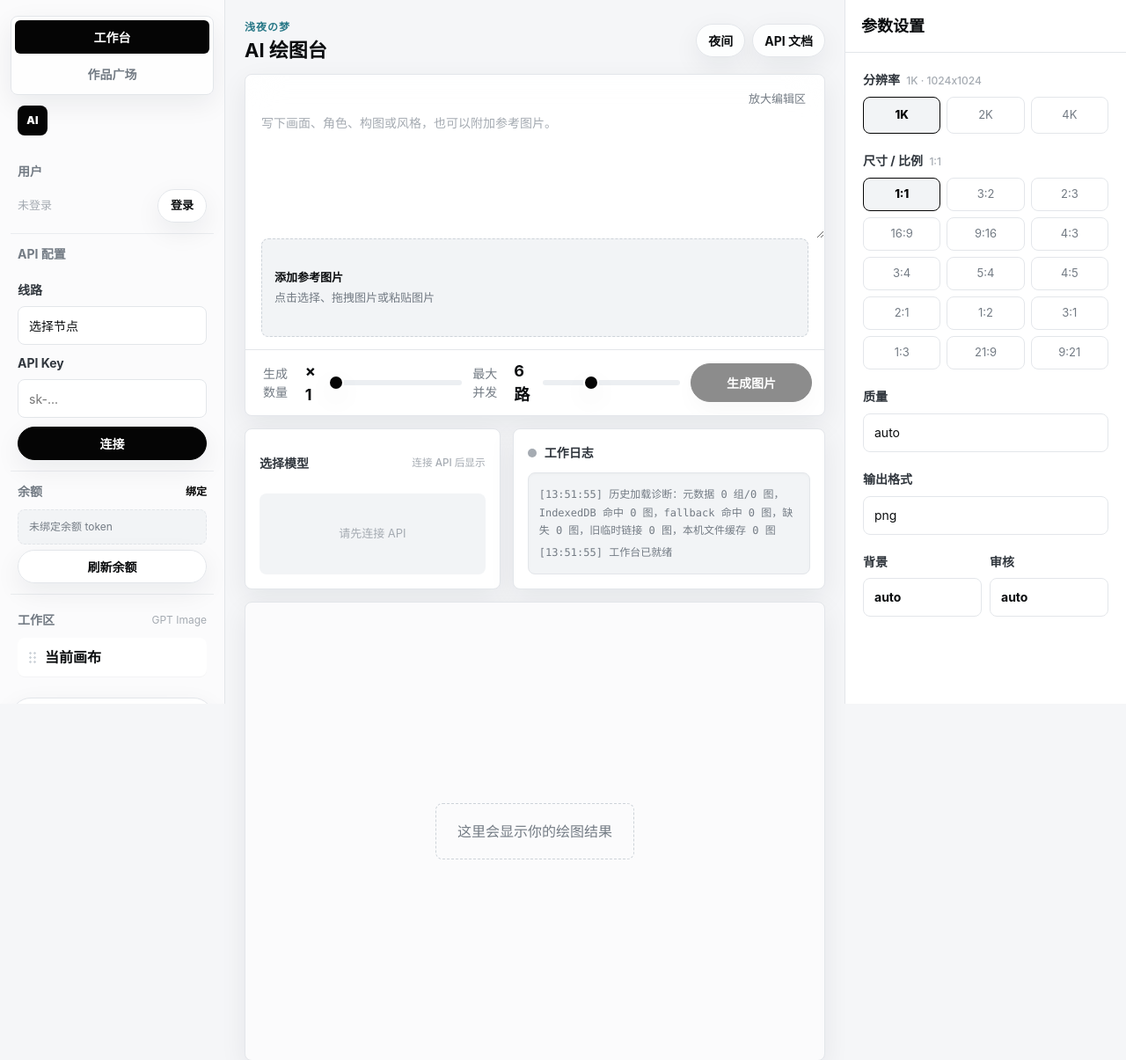
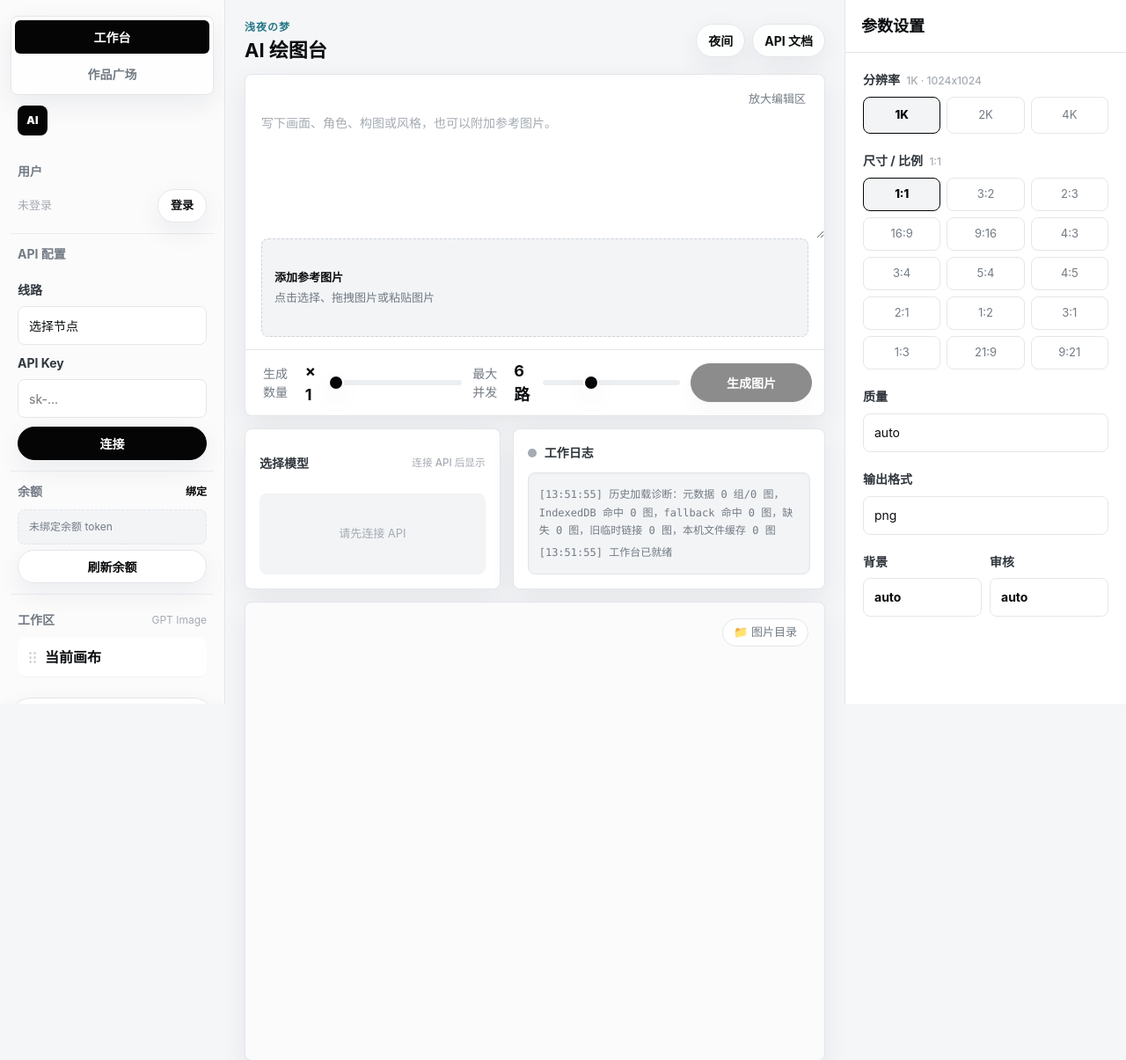
Before and after one commit to 1803233552/ai-art-gallery-studio, a FastAPI app: template app/templates/play.html in a window 1280 px wide. Shown: the top 1205 px of the page at 88% size. Run offline with FastAPI, Linux system fonts and the light colour scheme; the template is opened without the code that fills it, so the values that code supplies are empty; parts of the project's set-up code (start-up, migrations or seed data) failed here and were passed over; some libraries are stand-ins or nearby versions.

Commit message:
Add local history folder shortcut

```diff
--- a/app/routers/history.py
+++ b/app/routers/history.py
@@ -4,7 +4,9 @@ import asyncio
 import json
 import logging
 import os
+import subprocess
 import shutil
+import sys
 import time
 import random
 from pathlib import Path
@@ -274,6 +276,24 @@ async def save_local_batch(request: Request):
 async def list_local_history(request: Request):
     _require_local_history(request)
     return {"success": True, "data": _read_local_manifest()}
+
+
+@router.post("/local/open-dir")
+async def open_local_history_dir(request: Request):
+    """打开本机历史图片目录，便于桌面版用户直接查看原图。"""
+    _require_local_history(request)
+    root = _local_root()
+    try:
+        if os.name == "nt":
+            os.startfile(str(root))  # type: ignore[attr-defined]
+        elif sys.platform == "darwin":
+            subprocess.Popen(["open", str(root)])
+        else:
+            subprocess.Popen(["xdg-open", str(root)])
+    except Exception as exc:
+        log.warning("打开本机历史图片目录失败 path=%s error=%s", root, exc)
+        raise HTTPException(500, f"打开目录失败：{exc}") from exc
+    return {"success": True, "path": str(root)}
 
 
 @router.get("/local/image/{batch_id}/{filename}")
--- a/app/static/css/play.css
+++ b/app/static/css/play.css
@@ -219,12 +219,14 @@
 .r-actions button:hover { background:var(--bg-card-solid); transform:scale(1.15); }
 
 /* ---- History toolbar & date controls ---- */
-.r-toolbar { display:flex; justify-content:flex-end; margin-bottom:8px; }
+.r-toolbar { display:flex; justify-content:flex-end; gap:8px; margin-bottom:8px; }
+.r-open-local-dir,
 .r-clear-all {
     padding:6px 14px; border:1px solid var(--border); border-radius:10px;
     background:transparent; color:var(--text-soft); cursor:pointer; font-size:13px;
     transition:all .2s;
 }
+.r-open-local-dir:hover { background:var(--bg-card-solid); color:var(--text); }
 .r-clear-all:hover { background:#ff3b30; color:#fff; border-color:#ff3b30; }
 .rg-date-head {
     display:flex; align-items:center; justify-content:space-between;
@@ -1590,9 +1592,11 @@ html.dark .pg {
 .r-toolbar {
     display: flex;
     justify-content: flex-end;
+    gap: 8px;
     margin-bottom: 10px;
 }
 
+.r-open-local-dir,
 .r-clear-all {
     min-height: 32px;
     border: 1px solid var(--line);
@@ -1603,6 +1607,12 @@ html.dark .pg {
     font: inherit;
     font-size: 13px;
     cursor: pointer;
+}
+
+.r-open-local-dir:hover {
+    border-color: color-mix(in srgb, var(--accent) 34%, var(--line));
+    color: var(--accent);
+    background: var(--accent-soft);
 }
 
 .r-grid {
--- a/app/static/js/play.js
+++ b/app/static/js/play.js
@@ -1788,16 +1788,20 @@ let _expandTarget = null; // { model, date } — 生成时自动展开的目标
 
 function renderAllResults() {
     els.resultArea.innerHTML = '';
-    if (!state.history.length) return;
-
-    // 清空全部按钮
+
+    // 历史工具栏
     const toolbar = document.createElement('div');
     toolbar.className = 'r-toolbar';
-    toolbar.innerHTML = `<button class="r-clear-all" title="清空所有绘图历史">🗑️ 清空历史</button>`;
-    toolbar.querySelector('.r-clear-all').addEventListener('click', () => {
+    toolbar.innerHTML = `
+        <button class="r-open-local-dir" type="button" title="打开本机历史图片目录">📁 图片目录</button>
+        ${state.history.length ? '<button class="r-clear-all" type="button" title="清空所有绘图历史">🗑️ 清空历史</button>' : ''}`;
+    toolbar.querySelector('.r-open-local-dir').addEventListener('click', () => openLocalHistoryDir());
+    toolbar.querySelector('.r-clear-all')?.addEventListener('click', () => {
         _confirmDialog('确定要清空所有绘图历史记录吗？此操作不可撤销。', () => clearAllHistory());
     });
     els.resultArea.appendChild(toolbar);
+
+    if (!state.history.length) return;
 
     // 按模型分组
     const modelMap = {};
@@ -2807,6 +2811,23 @@ async function _clearLocalFileHistory() {
     try { await fetch('/api/history/local/clear', { method: 'DELETE' }); } catch {}
 }
 
+async function openLocalHistoryDir() {
+    if (!_localFileHistoryEnabled()) {
+        addLog('本机图片目录仅桌面/本机访问时可用', 'warn');
+        return;
+    }
+    try {
+        const resp = await fetch('/api/history/local/open-dir', { method: 'POST' });
+        const data = await resp.json().catch(() => ({}));
+        if (!resp.ok || data.success === false) {
+            throw new Error(data.detail || data.message || `HTTP ${resp.status}`);
+        }
+        addLog(`已打开本机图片目录：${data.path || 'history_images/_local'}`, 'success');
+    } catch (err) {
+        addLog(`打开本机图片目录失败：${err.message}`, 'warn');
+    }
+}
+
 // ---- 服务器端存储（已登录用户）----
 async function _saveToServer(batch) {
     const token = getToken();
```
